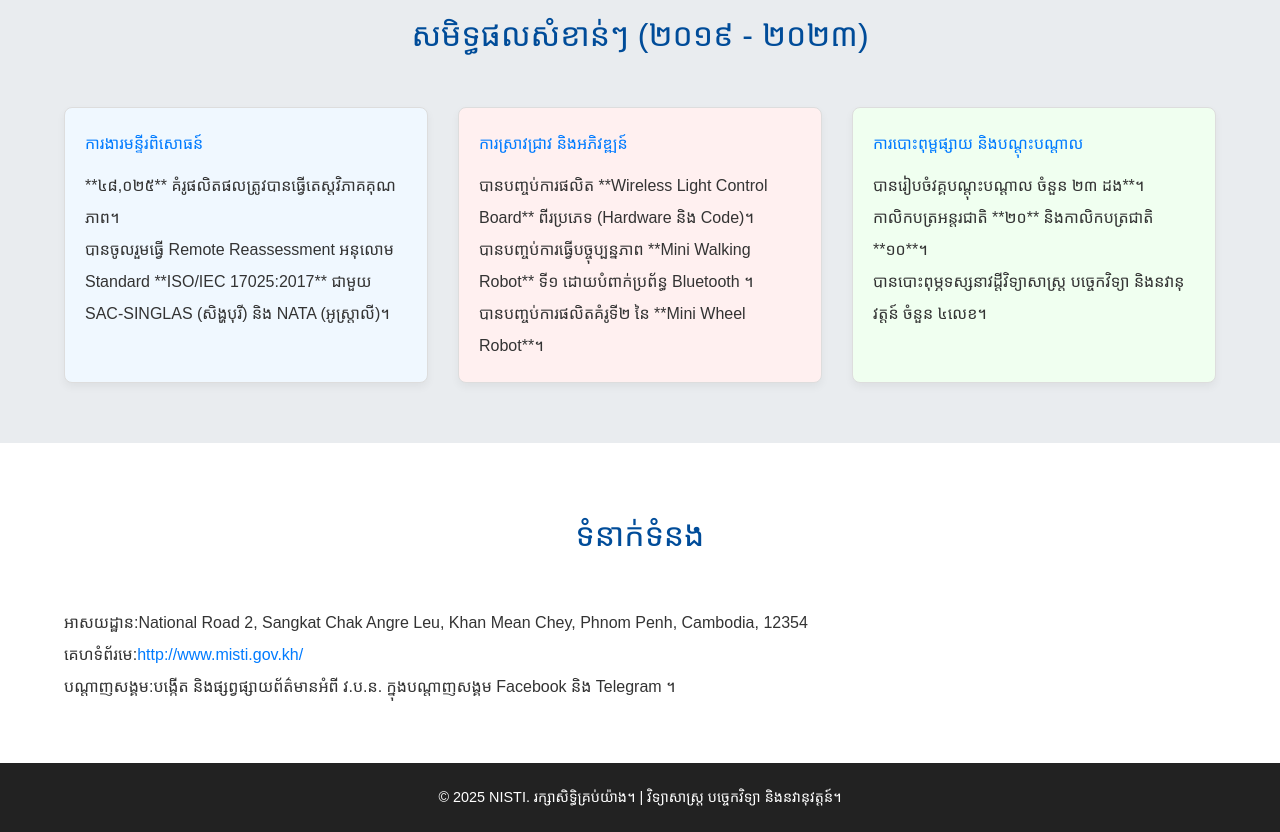
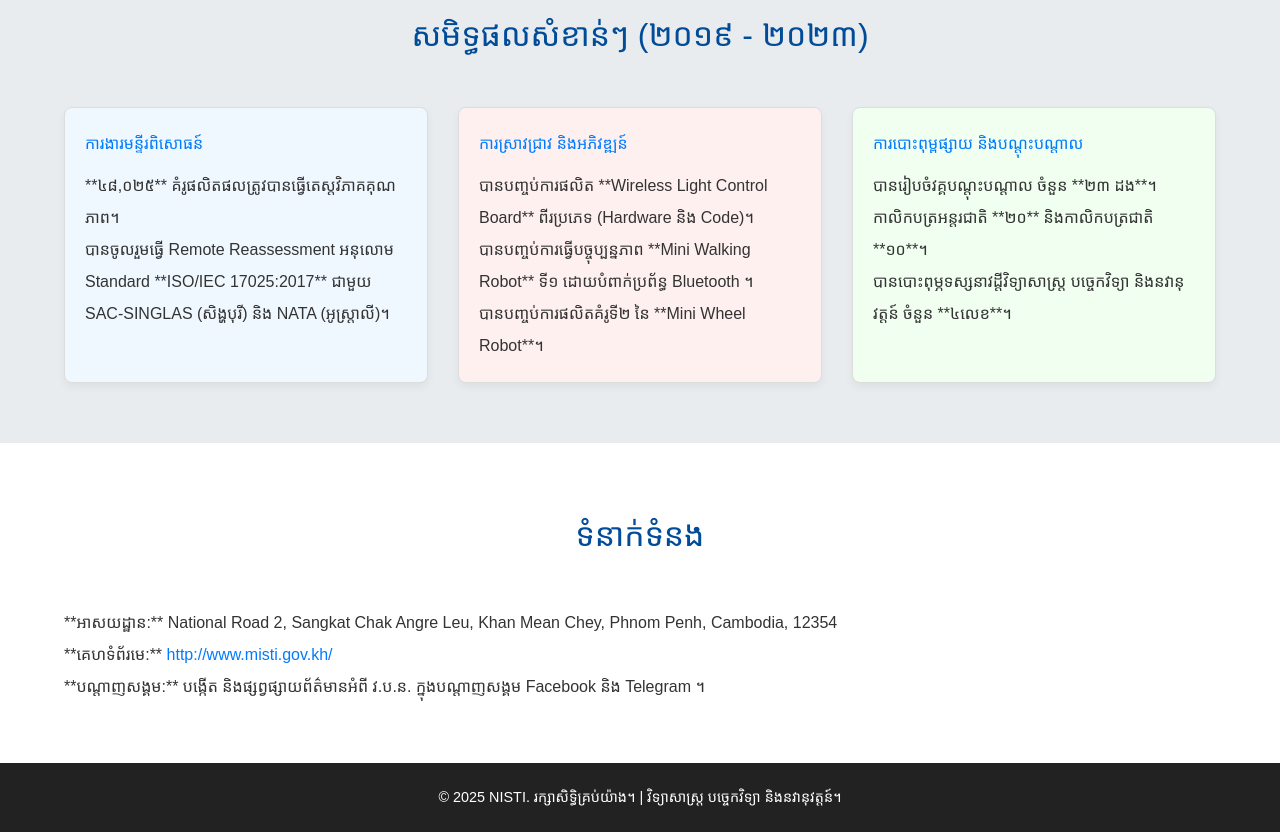
Before and after one commit to maya685568/FTC-testing, a plain HTML site: page dashboard.html in a window 1280 px wide. Shown: the part 1601-2433 px from the top of the page. Drawn offline with Linux system fonts and the light colour scheme; a script that the page names is missing; a web font is replaced by a local one.

Commit message:
This is all code

```diff
--- a/file/dashboard.html
+++ b/dashboard.html
@@ -3,7 +3,7 @@
     <meta charset="UTF-8">
     <meta name="viewport" content="width=device-width, initial-scale=1.0">
     <title>NISTI | វិទ្យាស្ថានជាតិវិទ្យាសាស្រ្ត បច្ចេកវិទ្យា និងនវានុវត្តន៍</title>
-    <link rel="stylesheet" href="style.css">
+    <link rel="stylesheet" href="./ssstyle.css">
     <link href="https://fonts.googleapis.com/css2?family=Roboto:wght@400;700&display=swap" rel="stylesheet">
     <link href="https://fonts.googleapis.com/css2?family=Kantumruy+Pro:ital,wght@0,100..700;1,100..700&family=Siemreap&display=swap" rel="stylesheet">
 
@@ -19,7 +19,7 @@
                 <button class="nav-toggle" aria-label="Toggle navigation">&#9776;</button>
                 <ul class="nav-menu">
                     <li><a href="#home">ទំព័រដើម</a></li>
-                    <li><a href="./announ.html">អំពីវិទ្យាស្ថាន</a></li>
+                    <li><a href="#about">អំពីវិទ្យាស្ថាន</a></li>
                     <li><a href="#function">តួនាទី និងភារកិច្ច</a></li>
                     <li><a href="#achievement">សមិទ្ធផល</a></li>
                     <li><a href="#contact">ទំនាក់ទំនង</a></li>
@@ -93,9 +93,9 @@
                     </div>
                     <div class="card" style="background-color: #f0fff0;">
                         <h4>ការបោះពុម្ពផ្សាយ និងបណ្តុះបណ្តាល</h4>
-                        <p>បានរៀបចំវគ្គបណ្ដុះបណ្ដាល ចំនួន ២៣ ដង**។</p>
+                        <p>បានរៀបចំវគ្គបណ្ដុះបណ្ដាល ចំនួន **២៣ ដង**។</p>
                         <p>កាលិកបត្រអន្តរជាតិ **២០** និងកាលិកបត្រជាតិ **១០**។</p>
-                        <p>បានបោះពុម្ភទស្សនាវដ្តីវិទ្យាសាស្រ្ត បច្ចេកវិទ្យា និងនវានុវត្តន៍ ចំនួន ៤លេខ។</p>
+                        <p>បានបោះពុម្ភទស្សនាវដ្តីវិទ្យាសាស្រ្ត បច្ចេកវិទ្យា និងនវានុវត្តន៍ ចំនួន **៤លេខ**។</p>
                     </div>
                 </div>
             </div>
@@ -104,9 +104,9 @@
         <section id="contact" class="section research-section">
             <div class="container">
                 <h3>ទំនាក់ទំនង</h3>
-                <p>អាសយដ្ឋាន:National Road 2, Sangkat Chak Angre Leu, Khan Mean Chey, Phnom Penh, Cambodia, 12354</p>
-                <p>គេហទំព័រមេ:<a href="http://www.misti.gov.kh/">http://www.misti.gov.kh/</a></p>
-                <p>បណ្តាញសង្គម:បង្កើត និងផ្សព្វផ្សាយព័ត៌មានអំពី វ.ប.ន. ក្នុងបណ្តាញសង្គម Facebook និង Telegram ។</p>
+                <p>**អាសយដ្ឋាន:** National Road 2, Sangkat Chak Angre Leu, Khan Mean Chey, Phnom Penh, Cambodia, 12354</p>
+                <p>**គេហទំព័រមេ:** <a href="http://www.misti.gov.kh/">http://www.misti.gov.kh/</a></p>
+                <p>**បណ្តាញសង្គម:** បង្កើត និងផ្សព្វផ្សាយព័ត៌មានអំពី វ.ប.ន. ក្នុងបណ្តាញសង្គម Facebook និង Telegram ។</p>
             </div>
         </section>
 
```
Also changed, not shown: announ.html (renamed from file/announ.html, +2 -2 lines), index.html (+1 -1 lines), YSP2.jpg (renamed from file/YSP2.jpg), announ.css (renamed from file/announ.css), image copy 2.png (renamed from file/image copy 2.png), image copy 3.png (renamed from file/image copy 3.png), image copy 4.png (renamed from file/image copy 4.png), image copy 5.png (renamed from file/image copy 5.png), image copy 6.png (renamed from file/image copy 6.png), image.png (renamed from file/image.png), java.js (renamed from file/java.js), ssstyle.css (renamed from file/style.css), 4 other files.
